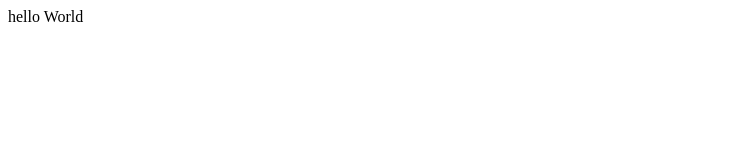
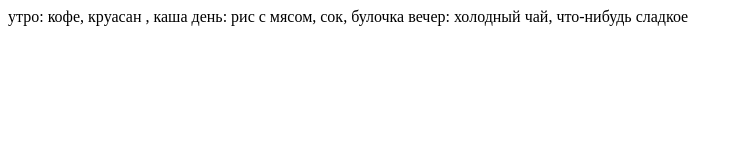
Before and after one commit to SheLDor585/site1, a plain HTML site: page index.html in a window 1280 px wide. Shown: the whole page, without its empty margins (0-743 px from the left). Drawn offline with Linux system fonts and the light colour scheme.

Commit message:
Update index.html

```diff
--- a/index.html
+++ b/index.html
@@ -6,6 +6,8 @@
     <title>start</title>
 </head>
 <body>
-    <t>hello World</t>
+    <t>утро: кофе, круасан , каша</t>
+    <t>день: рис с мясом, сок, булочка</t>
+    <t>вечер: холодный чай, что-нибудь сладкое</t>
 </body>
 </html>
```
